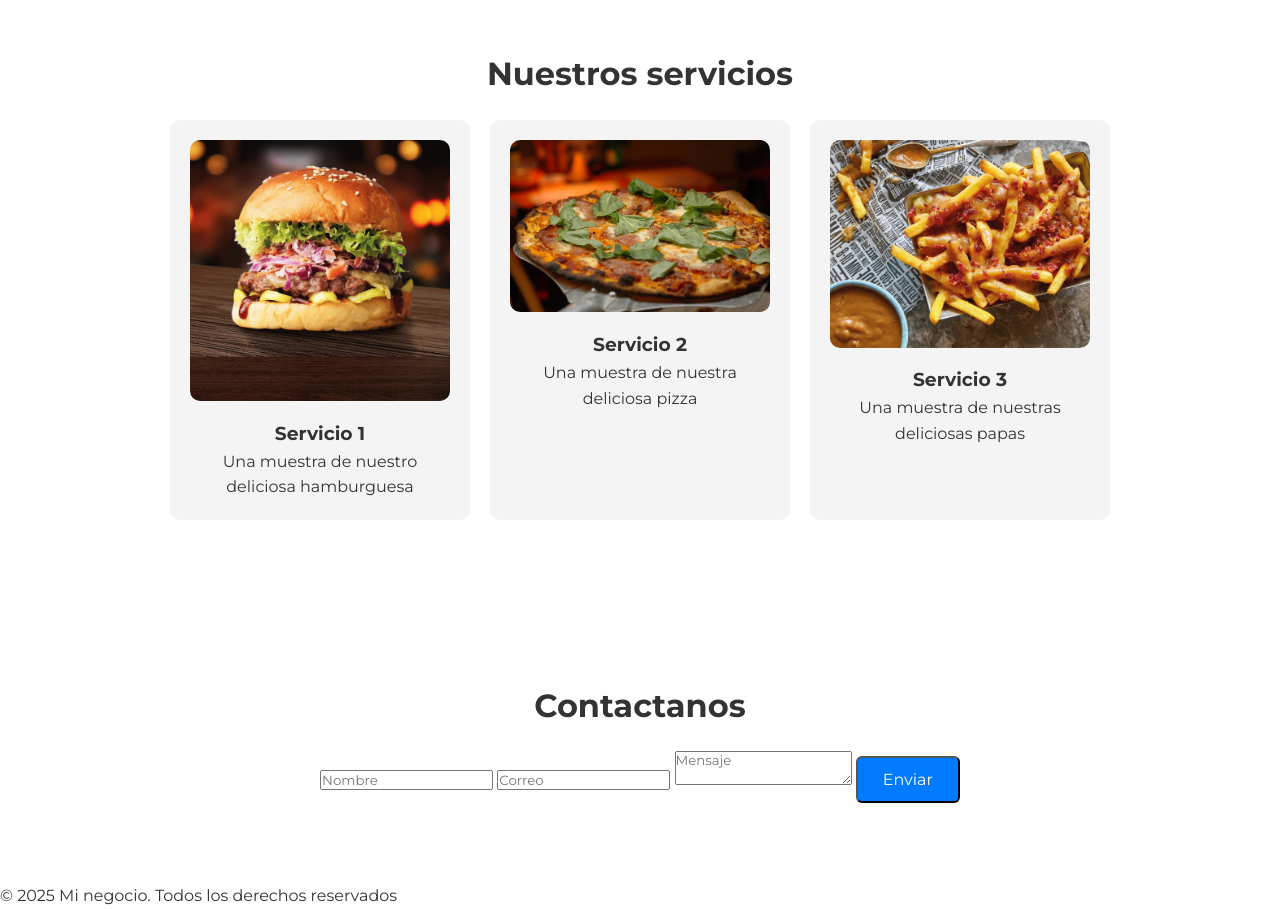
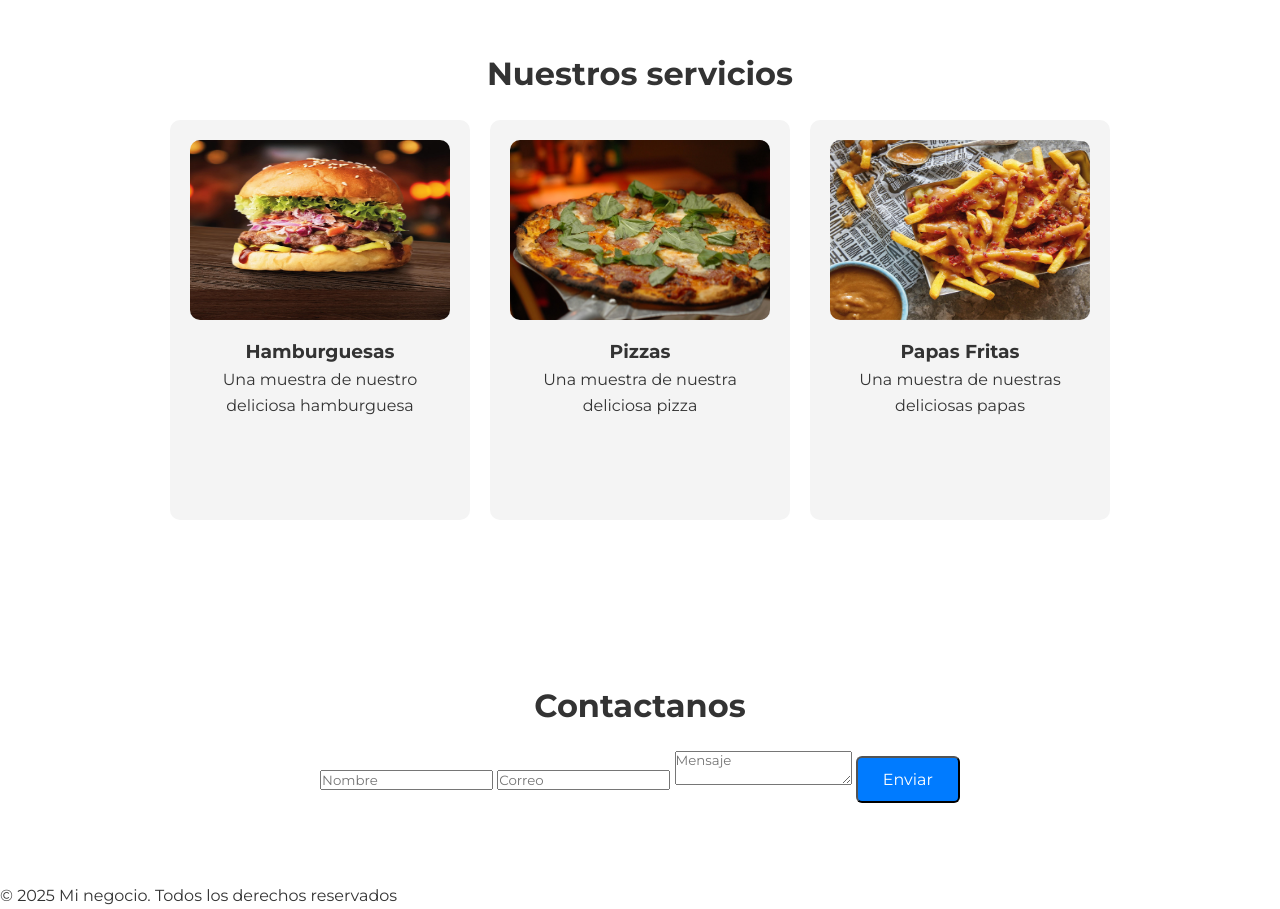
Before and after one commit to fred001-lop/Prueba-PaginaWeb, a plain HTML site: page index.html in a window 1280 px wide. Shown: the part 900-1809 px from the top of the page. Drawn offline with Linux system fonts and the light colour scheme.

Commit message:
new style

```diff
--- a/assets/style/style.css
+++ b/assets/style/style.css
@@ -96,7 +96,7 @@ h2{
     display: flex;
     justify-content: center;
     gap: 20px;
-    /* flex-wrap: wrap; */
+    flex-wrap: wrap;
 }
 
 .servicio-card{
@@ -110,6 +110,7 @@ h2{
 
 .servicio-card img{
     width: 100%;
+    height: 50%;
     margin-bottom: 10px;
     border-radius: 10px;
 
--- a/index.html
+++ b/index.html
@@ -34,19 +34,19 @@
         <!--HAMBURGUESA-->
         <div class="servicio-card">
             <img src="/assets/img/burger1.jpg" alt="hamburguesa con queso">
-            <h3>Servicio 1</h3>
+            <h3>Hamburguesas</h3>
             <p>Una muestra de nuestro deliciosa hamburguesa</p>
         </div>
         <!--PIZZA-->
         <div class="servicio-card">
             <img src="/assets/img/pizza1.jpg" alt="Pizza"  >
-            <h3>Servicio 2</h3>
+            <h3>Pizzas</h3>
             <p>Una muestra de nuestra deliciosa pizza</p>
         </div>
         <!--PAPASS-->
         <div class="servicio-card">
             <img src="/assets/img/papas.jpg" alt="Papas deliciosas" >
-            <h3>Servicio 3</h3>
+            <h3>Papas Fritas</h3>
             <p>Una muestra de nuestras deliciosas papas</p>
         </div>
     </div>
```
